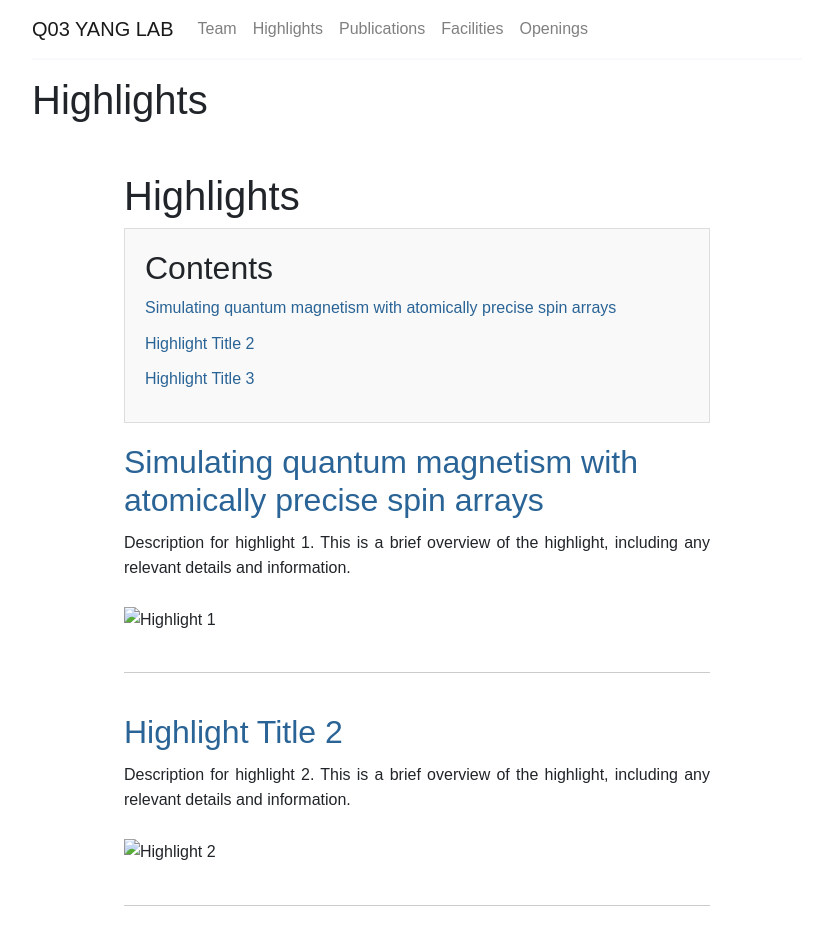
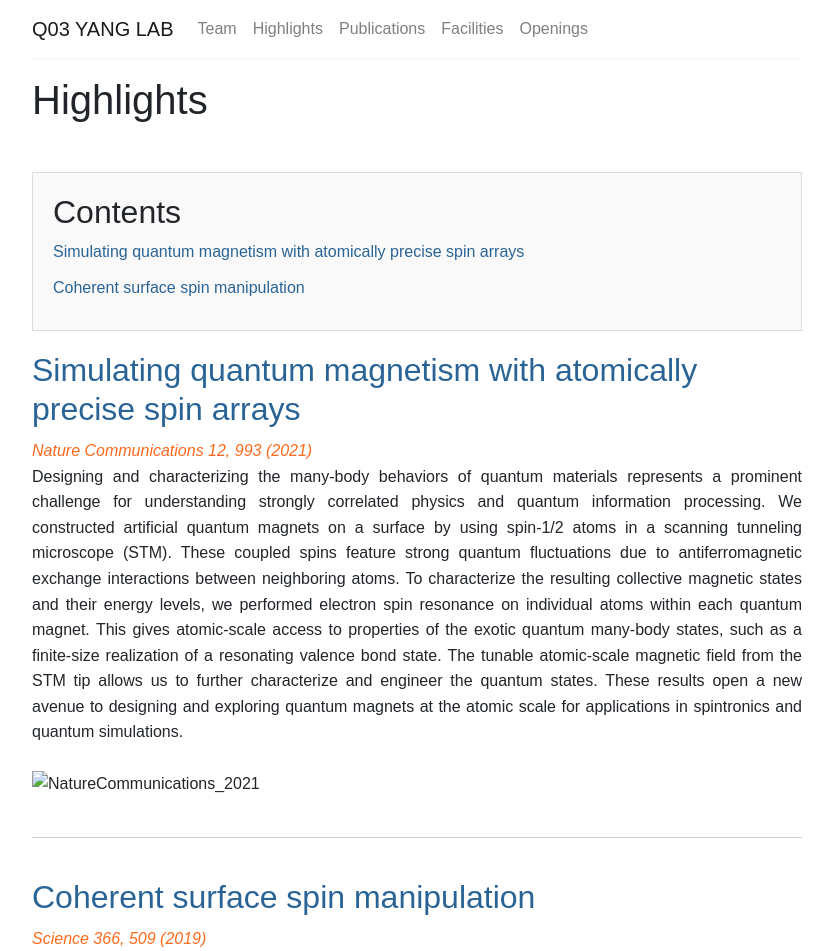
Before and after one commit to ZoomWuun/Q03i, a Jekyll site: the page built from _pages/highlights.html, in a window 1280 px wide. Shown: the top 951 px of the page, without its empty margins (223-1056 px from the left). Built offline with Jekyll 4.4.1, drawn with Linux system fonts in a browser that asks for light colours; some of the changed text lies outside the part shown; grey boxes are pictures that could not be loaded.

Commit message:
Add files via upload

```diff
--- a/_pages/highlights.html
+++ b/_pages/highlights.html
@@ -3,18 +3,11 @@ title: Highlights
 layout: page
 permalink: /highlights/
 ---
-<head>
-    <meta charset="UTF-8">
-    <meta name="viewport" content="width=device-width, initial-scale=1.0">
-    <title>Highlights</title>
+
 <style>
     body {
         font-family: Arial, sans-serif;
         line-height: 1.6;
-        }
-        .container {
-            width: 80%;
-            margin: 0 auto;
     }
     .highlight {
             margin: 20px 0;
@@ -50,43 +43,34 @@ permalink: /highlights/
         text-decoration: underline;
     }
 </style>
-</head>
+
 <body>
-    <div class="container">
-        <h1>Highlights</h1>
-
         <div class="toc">
             <h2>Contents</h2>
-            <a href="#highlight1">Simulating quantum magnetism with atomically precise spin arrays</a>
-            <a href="#highlight2">Highlight Title 2</a>
-            <a href="#highlight3">Highlight Title 3</a>
+            <a href="#NatureCommunications_2021">Simulating quantum magnetism with atomically precise spin arrays</a>
+            <a href="#Science_2019">Coherent surface spin manipulation</a>
             <!-- Add more links as needed -->
         </div>
 
-        <div id="highlight1" class="highlight">
+        <div id="NatureCommunications_2021" class="highlight">
             <h2>Simulating quantum magnetism with atomically precise spin arrays</h2>
-            <p>Description for highlight 1. This is a brief overview of the highlight, including any relevant details and information.</p>
-            <img src="assets/images/highlights/Nature Communications 12, 993 (2021).png" alt="Highlight 1">
+            <a href="https://www.nature.com/articles/s41467-021-21274-5", target="_blank"><em>Nature Communications 12, 993 (2021)</em></a>
+            <p>Designing and characterizing the many-body behaviors of quantum materials represents a prominent challenge for understanding strongly correlated physics and quantum information processing. We constructed artificial quantum magnets on a surface by using spin-1/2 atoms in a scanning tunneling microscope (STM). These coupled spins feature strong quantum fluctuations due to antiferromagnetic exchange interactions between neighboring atoms. To characterize the resulting collective magnetic states and their energy levels, we performed electron spin resonance on individual atoms within each quantum magnet. This gives atomic-scale access to properties of the exotic quantum many-body states, such as a finite-size realization of a resonating valence bond state. The tunable atomic-scale magnetic field from the STM tip allows us to further characterize and engineer the quantum states. These results open a new avenue to designing and exploring quantum magnets at the atomic scale for applications in spintronics and quantum simulations.</p>
+            <img src="assets/images/highlights/NatureCommunications_2021.png" alt="NatureCommunications_2021">
         </div>
 
         <hr>
 
-        <div id="highlight2" class="highlight">
-            <h2>Highlight Title 2</h2>
-            <p>Description for highlight 2. This is a brief overview of the highlight, including any relevant details and information.</p>
-            <img src="assets/images/highlights/Science 366, 509 (2019).png" alt="Highlight 2">
+        <div id="Science_2019" class="highlight">
+            <h2>Coherent surface spin manipulation</h2>
+            <a href="https://www.science.org/doi/10.1126/science.aay6779", target="_blank"><em>Science 366, 509 (2019)</em></a>
+            <p>Spin-based quantum information processing requires coherent spin manipulation. We demonstrate coherent control of surface titanium and iron atom spins on a magnesium oxide surface with a magnetic scanning tunneling microscope tip. Arbitrary sequences of fast electrical pulses delivered to the top induced large electric fields. These fields drove metal-atom movement, which then modulated the tip-atom exchange interaction to create an oscillating effective magnetic field. Advanced spin-control protocols such as Ramsey fringes and Hahn spin echoes revealed quantum dynamics, such as coherent oscillations in a titanium atom dimer assembled on the surface with the tip.</p>
+            <img src="assets/images/highlights/Science_2019.png" alt="Science_2019">
         </div>
 
         <hr>
 
-        <div id="highlight3" class="highlight">
-            <h2>Highlight Title 3</h2>
-            <p>Description for highlight 3. This is a brief overview of the highlight, including any relevant details and information.</p>
-            <img src="path/to/your/image3.jpg" alt="Highlight 3">
-        </div>
-
         <!-- Add more highlights as needed -->
 
-    </div>
 </body>
 </html>
```
Lines whose indentation alone changed are shown as unchanged.
